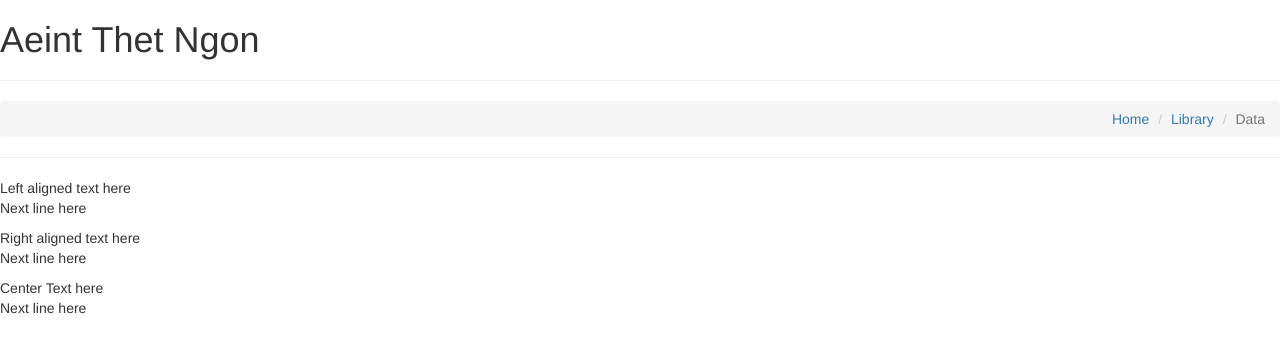
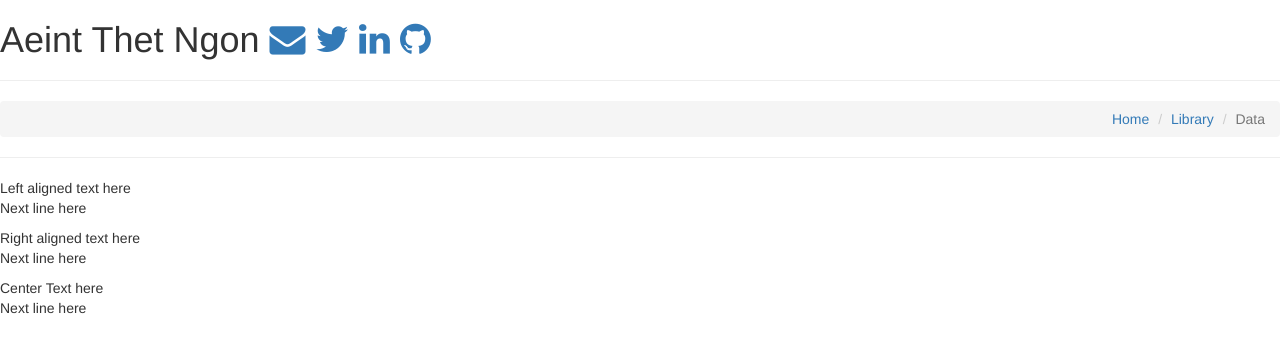
Before and after one commit to aeintngon/old-webpage, a Jekyll site: the page built from index.md, in a window 1280 px wide. Shown: the top 353 px of the page. Built offline with Jekyll 4.4.1, drawn with Linux system fonts in a browser that asks for light colours; nearby versions of some CDN libraries; our own code applies the rules of GitHub Pages for plain Markdown files.

Commit message:
Update default.html

```diff
--- a/_layouts/default.html
+++ b/_layouts/default.html
@@ -51,7 +51,12 @@ article {
 
 <body>
 
-<h1>Aeint Thet Ngon</h1>
+<h1>Aeint Thet Ngon
+  <a href="mailto:aeintngon@gmail.com" target="_blank"><i class="fa fa-envelope" aria-hidden="true"></i></a>
+  <a href="https://twitter.com/aeintthetngon" target="_blank"><i class="fa fa-twitter" aria-hidden="true"></i></a>
+  <a href="https://www.linkedin.com/in/Aeintngon/" target="_blank"><i class="fa fa-linkedin" aria-hidden="true"></i></a>
+  <a href="https://github.com/aeintngon" target="_blank"><i class="fa fa-github" aria-hidden="true"></i></a>
+  </h1>
 
 <hr id='top-line'>
 <ul class="breadcrumb" align="right">
```
